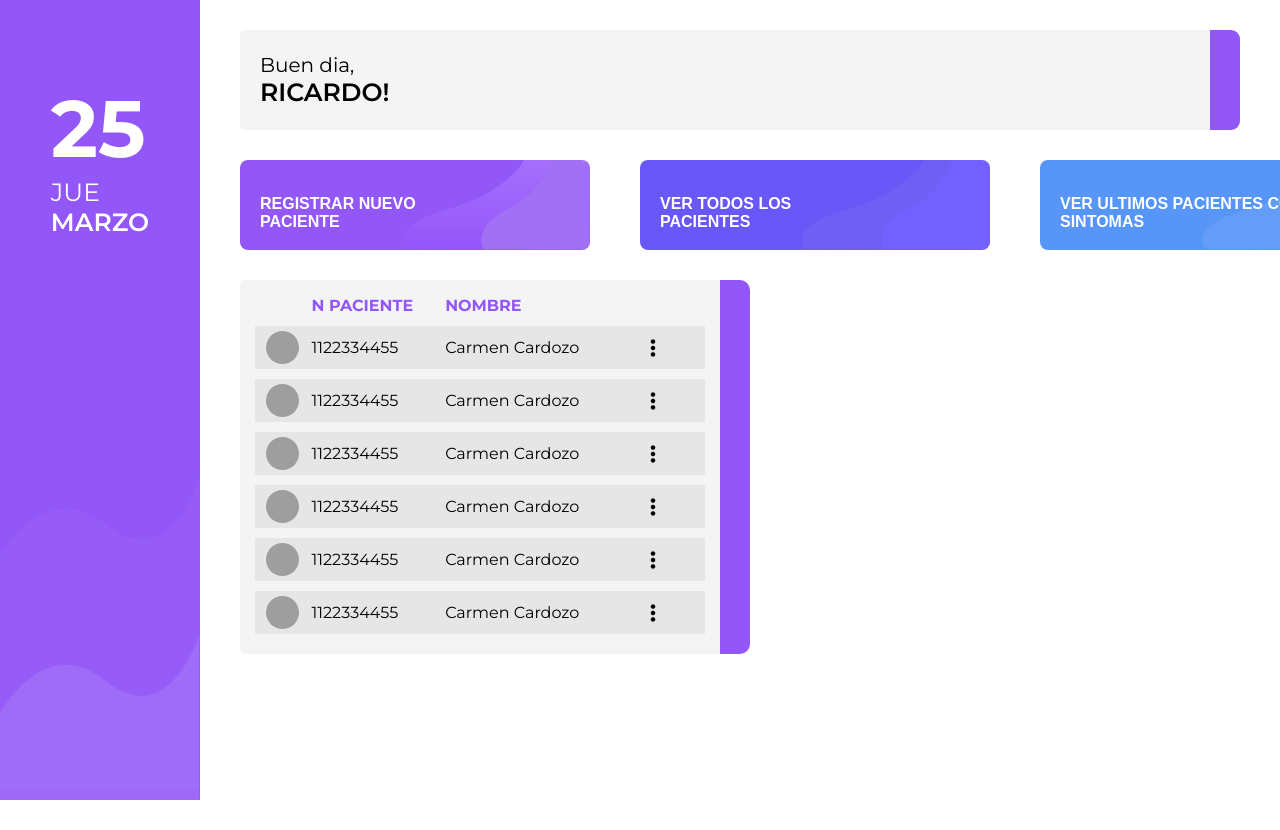
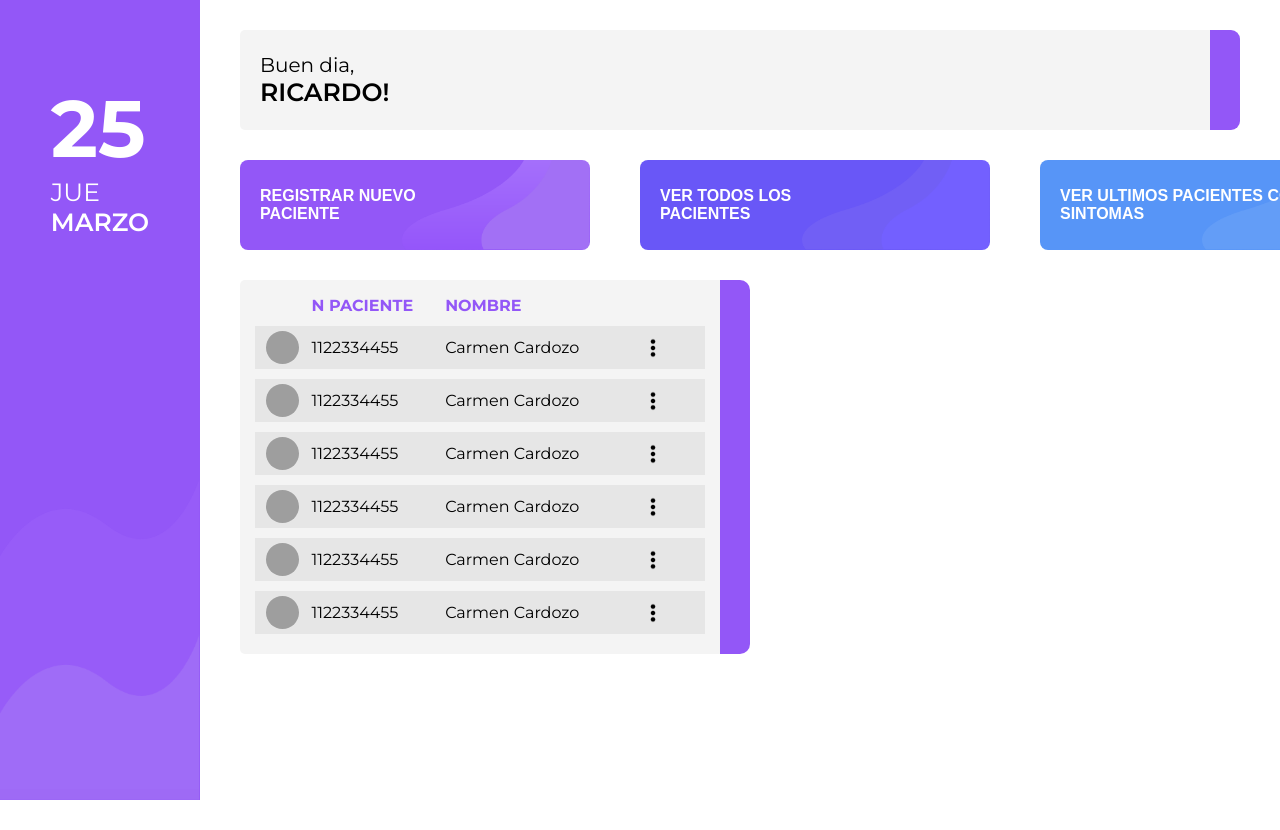
Before and after one commit to fabrizioserial/OncoMedicWEB, a React (Create React App) app: page /home in a window 1280 px wide. Shown: the top 830 px of the page. Built offline with nearby package versions, Linux system fonts and the light colour scheme; grey boxes are pictures that could not be loaded.

Commit message:
flexed buttons

```diff
--- a/src/component/home/buttonsHome/ButtonHome.css
+++ b/src/component/home/buttonsHome/ButtonHome.css
@@ -15,12 +15,15 @@
     border-radius: 8px;
     cursor: pointer;
     margin-right: 50px;
+    display: flex;
+    align-items: center;
+
 }
 .purple:hover{
     background-color: #8845f5;
 }
 .purple p{
-    margin-bottom: 0px;
+
     max-width: 200px;
 }
 
@@ -41,13 +44,13 @@
     border-radius: 8px;
     cursor: pointer;
     margin-right: 50px;
-
+    display: flex;
+    align-items: center;
 }
 .blue:hover{
     background-color: #604bff;
 }
 .blue p{
-    margin-bottom: 0px;
     max-width: 200px;
 }
 
@@ -67,11 +70,12 @@
     background-position: right;
     border-radius: 8px;
     cursor: pointer;
+    display: flex;
+    align-items: center;
 }
 .lightblue:hover{
     background-color: #4a8af0;
 }
 .lightblue p{
-    margin-bottom: 0px;
     max-width: 250px;
 }
--- a/src/component/home/buttonsHome/ButtonHome.js
+++ b/src/component/home/buttonsHome/ButtonHome.js
@@ -5,7 +5,7 @@ import { Router,Link, Route, Switch } from 'react-router-dom'
 
 export const ButtonHome = (props) => {
     return(
-            <Link to={props.link} className="">
+            <Link to={props.link}>
             <button className={props.color} onClick={props.onClick}>
                 <p>{props.text}</p>
             </button></Link>
--- a/src/component/home/modals/ModalPopOverVerRegistroDiario.js
+++ b/src/component/home/modals/ModalPopOverVerRegistroDiario.js
@@ -2,6 +2,8 @@ import React from 'react';
 import './ModalPopOverVerRegistroDiario.css'
 import 'fontsource-roboto';
 import {ItemUser} from '../../ItemUser/ItemUser'
+
+
 
 
 const ModalPopOverVerRegistroDiario = (props) => {
```
